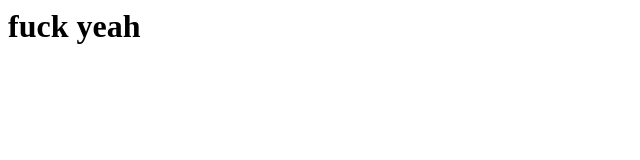
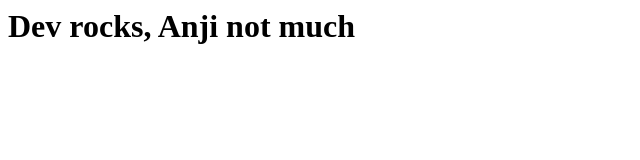
Before and after one commit to karthikappu/test-site, a plain HTML site: page index.html in a window 1280 px wide. Shown: the whole page, without its empty margins (0-640 px from the left). Drawn offline with Linux system fonts and the light colour scheme.

Commit message:
Update index.html

```diff
--- a/index.html
+++ b/index.html
@@ -1,3 +1,3 @@
 <html>
-<h1>fuck yeah</h1>
+<h1>Dev rocks, Anji not much</h1>
 </html>
```
